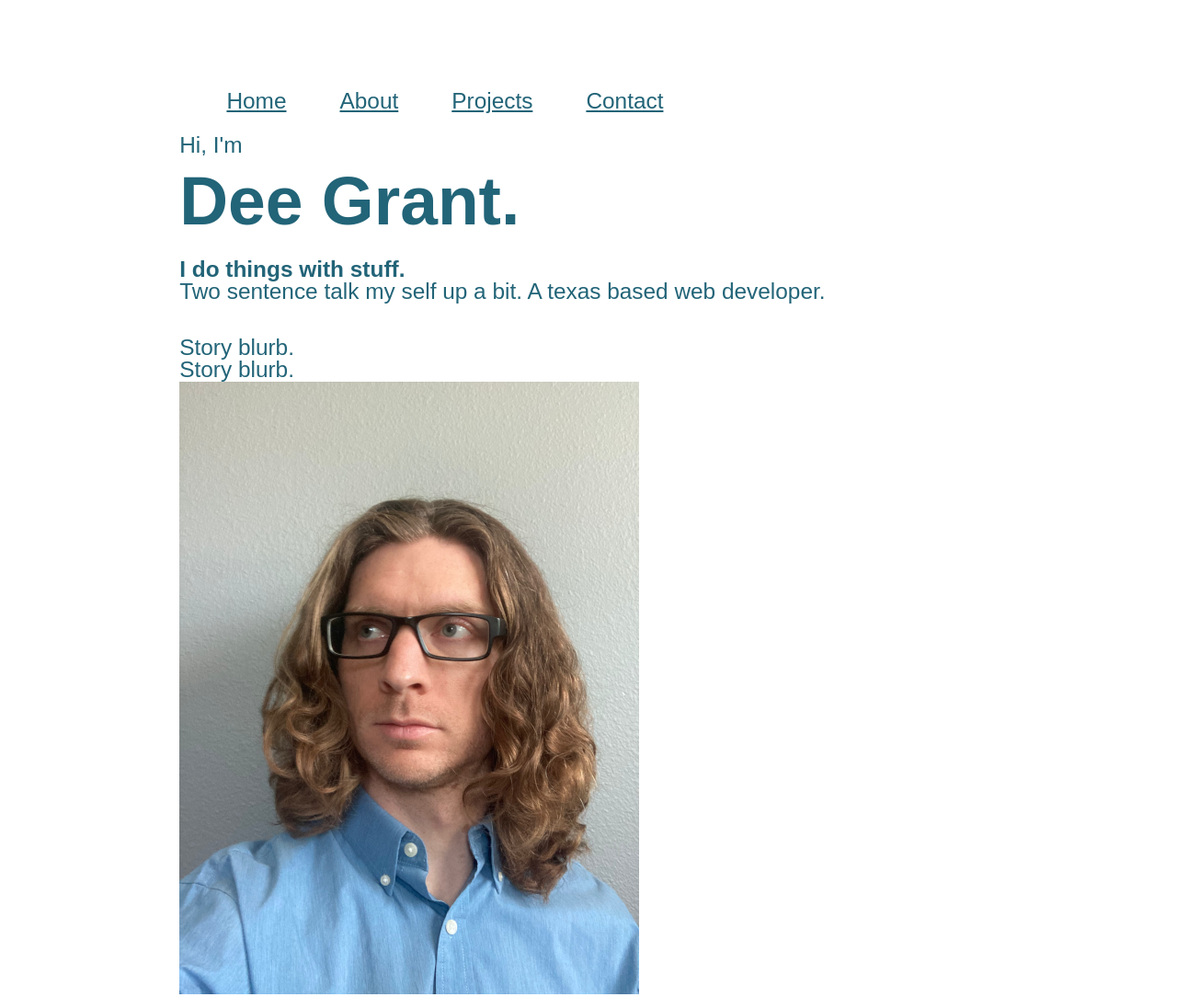
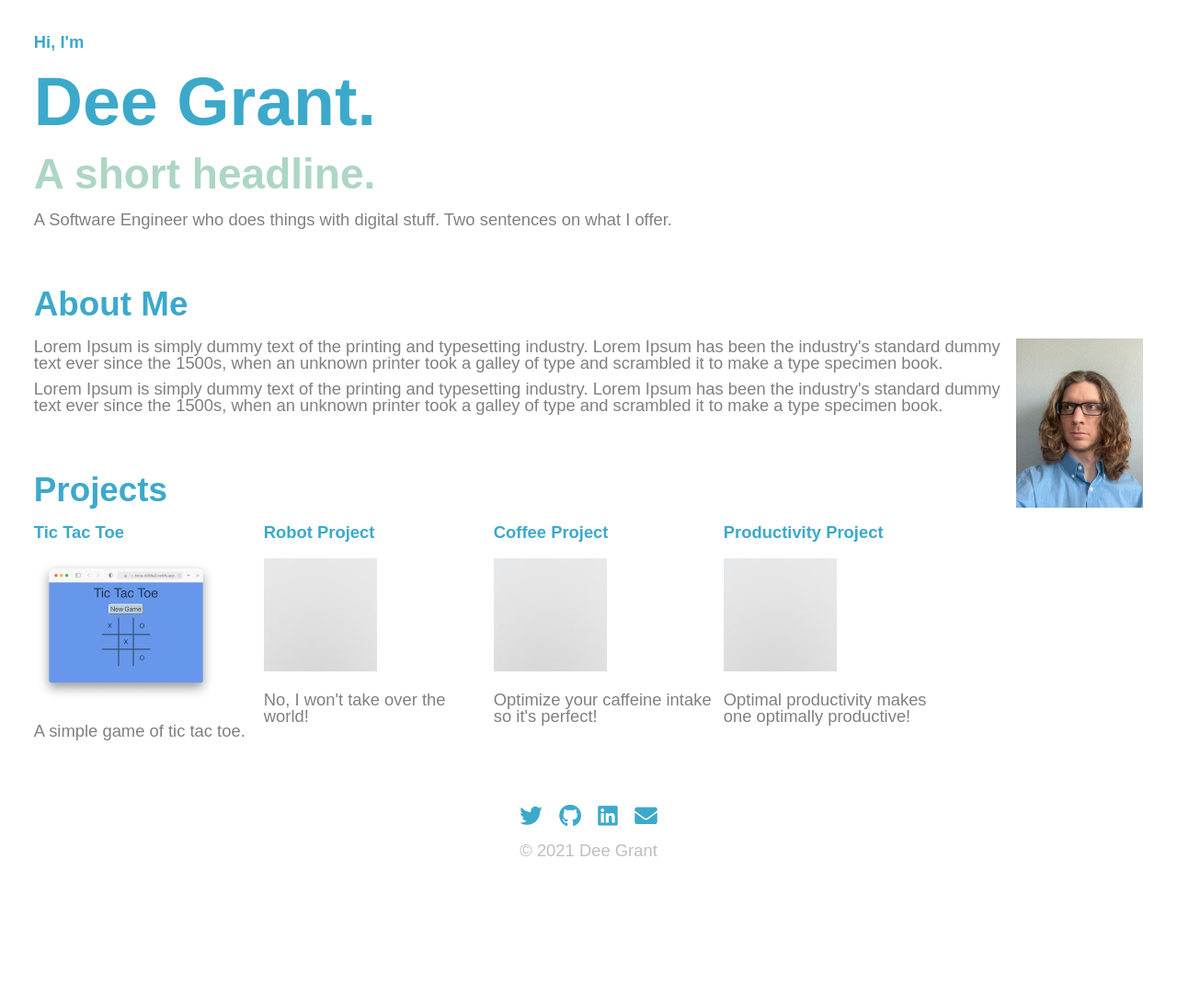
Before and after one commit to DeeGrant/deegrant-portfolio, a plain HTML site: page Index.html in a window 1280 px wide. Shown: the top 1084 px of the page at 92% size. After the commit the page ends 953 px from the top, so only its background shows below. Drawn offline with Linux system fonts and the light colour scheme.

Commit message:
update structure continued

```diff
--- a/Index.html
+++ b/Index.html
@@ -2,73 +2,80 @@
 <html lang="en-us">
 <head>
 	<meta charset="utf-8">
+	<meta name="description" content="Dee Grant">
+	<meta name="keywords" content="Dee, Grant, Portfolio, Software, Engineer">
 	<title>Dee Grant</title>
 	<link rel="icon" type="image/png" sizes="32x32" href="favicon-32x32.png">
+	<link rel="stylesheet" href="css/reset.css"/>
 	<link rel="stylesheet" href="https://use.fontawesome.com/releases/v5.12.1/css/all.css" crossorigin="anonymous"/>
-	<link rel="stylesheet" href="css/reset.css"/>
 	<link rel="stylesheet" href="css/style.css"/>
 </head>
 <body>
-<!--	TODO: Navbar-->
-	<nav>
-		<ul>
-			<li><a href="#home">Home</a></li>
-			<li><a href="#about">About</a></li>
-			<li><a href="#projects">Projects</a></li>
-			<li><a href="#contact">Contact</a></li>
-		</ul>
-	</nav>
 
-	<section id="home">
-		<p>Hi, I'm</p>
+	<section id="home" aria-label="Introduction">
+		<h4>Hi, I'm</h4>
 		<h1>Dee Grant.</h1>
-		<h2>I do things with stuff.</h2>
-		<p>Two sentence talk my self up a bit. A texas based web developer.</p>
+		<h2>A short headline.</h2>
+		<p>A Software Engineer who does things with digital stuff. Two sentences on what I offer.</p>
 	</section>
 
 <!--	TODO: About - Resume-esk-->
 	<section id="about">
-		<p>Story blurb.</p>
-		<p>Story blurb.</p>
-		<img class="headshot" src="assets/look-away-small.png" alt="headshot">
+		<h3>About Me</h3>
+		<img id="headshot" src="assets/look-away-small.png" alt="headshot">
+		<p>Lorem Ipsum is simply dummy text of the printing and typesetting industry. Lorem Ipsum has been the industry's standard dummy text ever since the 1500s, when an unknown printer took a galley of type and scrambled it to make a type specimen book. </p>
+		<p>Lorem Ipsum is simply dummy text of the printing and typesetting industry. Lorem Ipsum has been the industry's standard dummy text ever since the 1500s, when an unknown printer took a galley of type and scrambled it to make a type specimen book. </p>
 	</section>
 
 
 <!--	TODO: Highlight Projects-->
 	<section id="projects">
 		<h3>Projects</h3>
-		<div id="project1">
+		<div id="projects-container">
+
+			<div>
+				<h5>Tic Tac Toe</h5>
+<!--				TODO: Add hover feature to indicate link-->
+				<a href="https://tic-tac-toe-heuristic-borg-d268a2.netlify.app" target="_blank" rel="noreferrer">
+					<img class="project-image" src="assets/tic-tac-toe-screen-shot-small.png" alt="tic tac toe">
+				</a>
+				<p class="project-blurb">A simple game of tic tac toe.</p>
+			</div>
+
+			<div>
 				<h5>Robot Project</h5>
-			<div class="crop">
-				<img class="project-image" src="assets/robot.png" alt="project image">
-			</div>
+				<img class="project-image" src="assets/avatar.jpg" alt="project image">
 				<p class="project-blurb">No, I won't take over the world!</p>
 			</div>
-		<div id="project2">
+
+			<div>
 				<h5>Coffee Project</h5>
-			<div class="crop">
-				<img class="project-image" src="assets/coffee-plot.jpg" alt="project image">
-			</div>
+				<img class="project-image" src="assets/avatar.jpg" alt="project image">
 				<p class="project-blurb">Optimize your caffeine intake so it's perfect!</p>
 			</div>
-		<div id="project3">
+
+			<div>
 				<h5>Productivity Project</h5>
-			<div class="crop">
-				<img class="project-image" src="assets/productive-habits.jpg" alt="project image">
-			</div>
+				<img class="project-image" src="assets/avatar.jpg" alt="project image">
 				<p class="project-blurb">Optimal productivity makes one optimally productive!</p>
 			</div>
-		<!--	TODO: Other Projects-->
+		</div>
+
 	</section>
 
-	<section id="contact">
-		<h4>Let's Connect</h4>
-		<div id="socials">
-			<a href="https://www.twitter.com/wdeegrant" target="_blank" rel="noreferrer"><i class="fab fa-twitter fa-lg"></i></a>
-			<a href="https://github.com/DeeGrant" target="_blank" rel="noreferrer"><i class="fab fa-github fa-lg"></i></a>
-			<a href="https://www.linkedin.com/in/dee-grant-bb7742118" target="_blank" rel="noreferrer"><i class="fab fa-linkedin fa-lg"></i></a>
-			<a href="mailto:WalterGrant@gmail.com"><i class="fas fa-envelope fa-lg"></i></a>
-		</div>
+	<section id="contact" aria-label="Social Media">
+		<ul id="socials">
+			<li><a href="https://www.twitter.com/wdeegrant" target="_blank" rel="noreferrer"><i class="fab fa-twitter fa-lg"></i></a></li>
+			<li><a href="https://github.com/DeeGrant" target="_blank" rel="noreferrer"><i class="fab fa-github fa-lg"></i></a></li>
+			<li><a href="https://www.linkedin.com/in/dee-grant-bb7742118" target="_blank" rel="noreferrer"><i class="fab fa-linkedin fa-lg"></i></a></li>
+			<li><a href="mailto:WalterGrant@gmail.com"><i class="fas fa-envelope fa-lg"></i></a></li>
+		</ul>
 	</section>
+
+	<footer>
+		<span>© <span id="copyright-year"></span> Dee Grant</span>
+	</footer>
+
+	<script type="text/javascript" src="js/main.js"></script>
 </body>
 </html>
--- /dev/null
+++ b/css/style.scss
@@ -0,0 +1,116 @@
+$background-color: white;
+$base-color: #3ca9cb;
+$secondary-color: #add6c4;
+$text-color: darken($background-color, 50%);
+
+
+html {
+  font-size: calc(12px + 0.5vw);
+}
+
+body {
+  background-color: $background-color;
+  color: $text-color;
+  padding: 2rem 2rem 0.5rem 2rem;
+}
+
+//nav {
+//  position: fixed;
+//  top: 0;
+//  left: 0;
+//  width: 100%;
+//  display: flex;
+//  justify-content: center;
+//  background-color: beige;
+//}
+
+section {
+  margin-bottom: 3rem;
+}
+
+h1, h2, h3, h4, h5 {
+  margin-bottom: 1rem;
+  color: $base-color;
+}
+
+h1 {
+  font-size: 4rem;
+}
+
+h2 {
+  font-size: 2.5rem;
+  color: $secondary-color;
+}
+
+h3 {
+  font-size: 2rem;
+}
+
+//h4 {
+//  font-size: 1rem;
+//}
+
+
+
+
+ul {
+  display: flex;
+  justify-content: center;
+  padding: 0.5rem;
+
+  li {
+    list-style: none;
+    display: inline;
+    padding: 0 0.5rem 0 0.5rem;
+  }
+}
+
+a {
+  color: $base-color;
+  &:hover {
+    color: lighten($base-color, 15%);
+  }
+}
+
+p {
+  padding-bottom: 0.5rem;
+}
+
+footer {
+  // TODO: Media query for style change
+  //position: absolute;
+  //width: 100%;
+  //bottom: 0;
+
+  display: flex;
+  justify-content: center;
+
+  padding-bottom: 0.5rem;
+  color: darken($background-color, 25%);
+}
+
+.project-image {
+  margin-bottom: 1rem;
+}
+
+//#home {
+//  margin-top: 1.5rem;
+//}
+
+#headshot {
+  float: right;
+  height: 10rem;
+  padding-left: 0.5rem;
+}
+
+#projects-container {
+  display: flex;
+  flex-wrap: wrap;
+  div {
+    width: 250px;
+  }
+}
+
+#contact {
+  margin-bottom: 0.5rem;
+}
--- /dev/null
+++ b/js/main.js
@@ -0,0 +1,7 @@
+function setCopyrightCurrentYear() {
+    const domYear = document.getElementById('copyright-year')
+
+    domYear.innerText = new Date().getFullYear().toString()
+}
+
+setCopyrightCurrentYear()
```
Also changed, not shown: assets/avatar.jpg (added), assets/coffee-plot.jpg (deleted), assets/productive-habits.jpg (deleted), assets/robot.png (deleted), assets/tic-tac-toe-screen-shot-small.png (added), css/style.css, 2 other files. Lines whose indentation alone changed are shown as unchanged.
